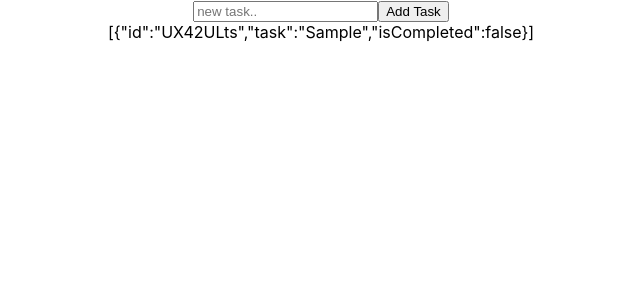
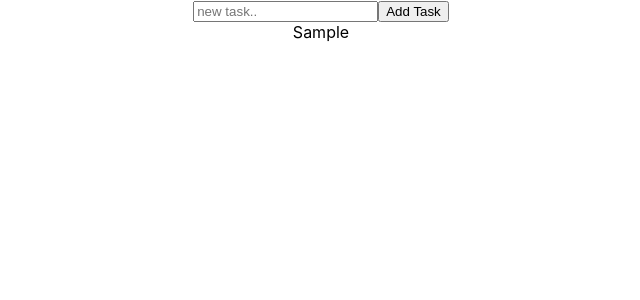
Before and after one commit to samopang/ReactLabs, a React (Create React App) app in the folder todo/: page / in a window 1280 px wide. Both pictures are taken after typing "Sample" into the empty fields and a click on the button "Add Task". Shown: the top 300 px of the page, without its empty margins (319-959 px from the left). Built offline with nearby package versions, Linux system fonts and the light colour scheme.

Commit message:
display all tasks

```diff
--- a/todo/src/components/TodoForm.js
+++ b/todo/src/components/TodoForm.js
@@ -4,7 +4,7 @@ import shortid from 'shortid'
 export default class TodoForm extends React.Component {
 
   state = {
-    task: ''
+    text: ''
   }
 
   handleChange = (e) => {
@@ -16,11 +16,11 @@ export default class TodoForm extends React.Component {
     e.preventDefault()
     this.props.onSubmit({
       id: shortid.generate(), // generate a short unique id
-      task: this.state.task,
+      task: this.state.text,
       isCompleted: false
     })
     this.setState({ // empty input field
-      task: ''
+      text: ''
     })
   }
 
@@ -29,9 +29,9 @@ export default class TodoForm extends React.Component {
       <form onSubmit={this.handleSubmit}>
         <input
           type="text"
-          name="task"
+          name="text"
           placeholder="new task.."
-          value={this.state.task}
+          value={this.state.text}
           onChange={this.handleChange}
         />
         <button type="submit">Add Task</button>
--- a/todo/src/components/TodoList.js
+++ b/todo/src/components/TodoList.js
@@ -32,7 +32,12 @@ export default class TodoList extends React.Component {
         <TodoForm
           onSubmit={this.addTask}
         />
-        {JSON.stringify(this.state.tasks)}
+        {/* list tasks */}
+        {this.state.tasks.map(data => (
+          <div key={data.id}>
+            {data.task}
+          </div>
+        ))}
       </div>
     )
   }
```
